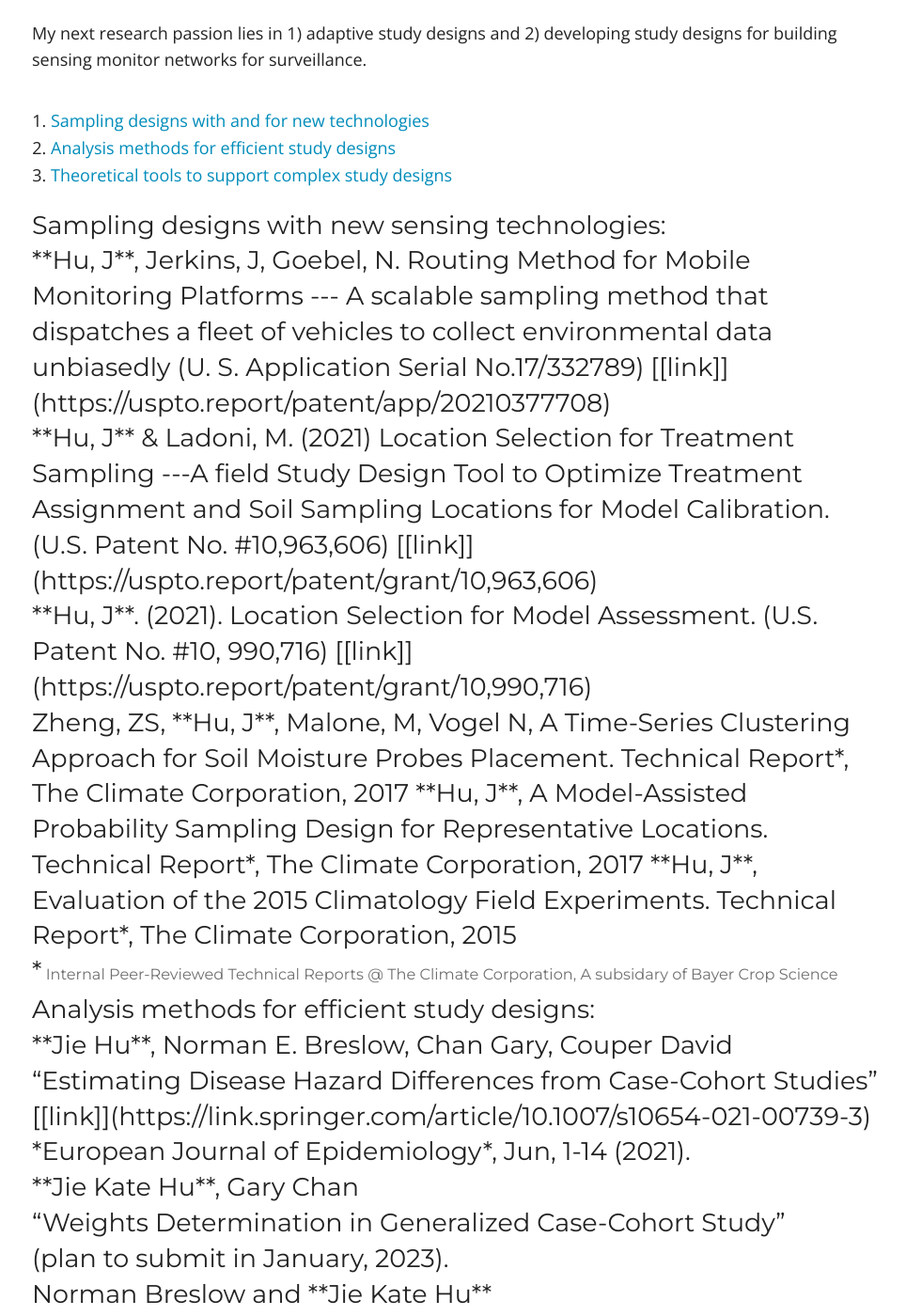
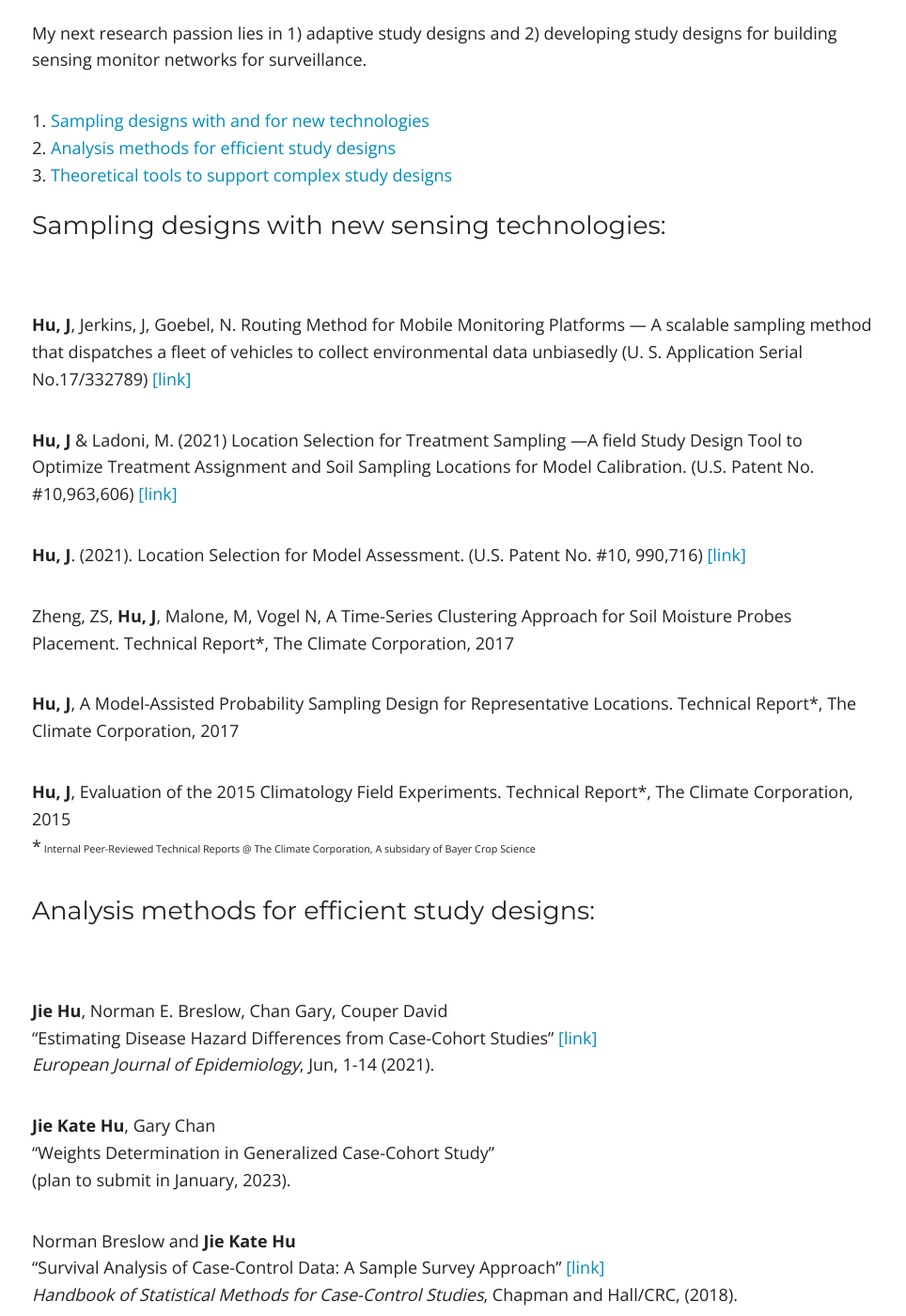
Before and after one commit to katehu/katehu.github.io, a Jekyll site: the page built from study-design.md, in a window 1280 px wide and 1400 px high, scrolled down 543 px. Shown: the whole window at 94% size, without its empty margins (156-1120 px from the left). Built offline with Jekyll 4.4.1, drawn with Linux system fonts in a browser that asks for light colours; nearby versions of some CDN libraries; some of the changed text lies outside the part shown.

Commit message:
Update study-design.md

```diff
--- a/study-design.md
+++ b/study-design.md
@@ -23,7 +23,7 @@
 
 
 
-<h3 style="font-weight: normal"> Sampling designs with new sensing technologies: <a name="study-design"></a> <br/>
+<h3 style="font-weight: normal"> Sampling designs with new sensing technologies: <a name="study-design"></a> </h3><br/>
 
 
 **Hu, J**, Jerkins, J, Goebel, N. Routing Method for Mobile Monitoring Platforms --- A scalable sampling method that dispatches a fleet of vehicles to collect environmental data unbiasedly (U. S. Application Serial No.17/332789) [[link]](https://uspto.report/patent/app/20210377708) <br/>
@@ -42,7 +42,7 @@
 *<small> Internal Peer-Reviewed Technical Reports @ The Climate Corporation, A subsidary of Bayer Crop Science <small>
 
 
-<h3 style="font-weight: normal"> Analysis methods for efficient study designs: <a name="method"></a><br/>
+<h3 style="font-weight: normal"> Analysis methods for efficient study designs: <a name="method"></a> </h3> <br/>
 
 
 **Jie Hu**, Norman E. Breslow, Chan Gary, Couper David<br/>
@@ -59,7 +59,7 @@
 
 Software for two-phase sampling studies: see [[additive hazards models]](http://www.katehu.com/models)
 
-<h3 style="font-weight: normal"> Theoretical tools for methods development with complex sampling designs: <a name="theory"></a> <br/>
+<h3 style="font-weight: normal"> Theoretical tools for methods development with complex sampling designs: <a name="theory"></a> </h3> <br/>
 
 
 **Hu, J** "A Z-estimation system for two-phase sampling with applications to additive hazards models and epidemiologic studies" [[link]](https://digital.lib.washington.edu/researchworks/handle/1773/27427) <br/>
```
